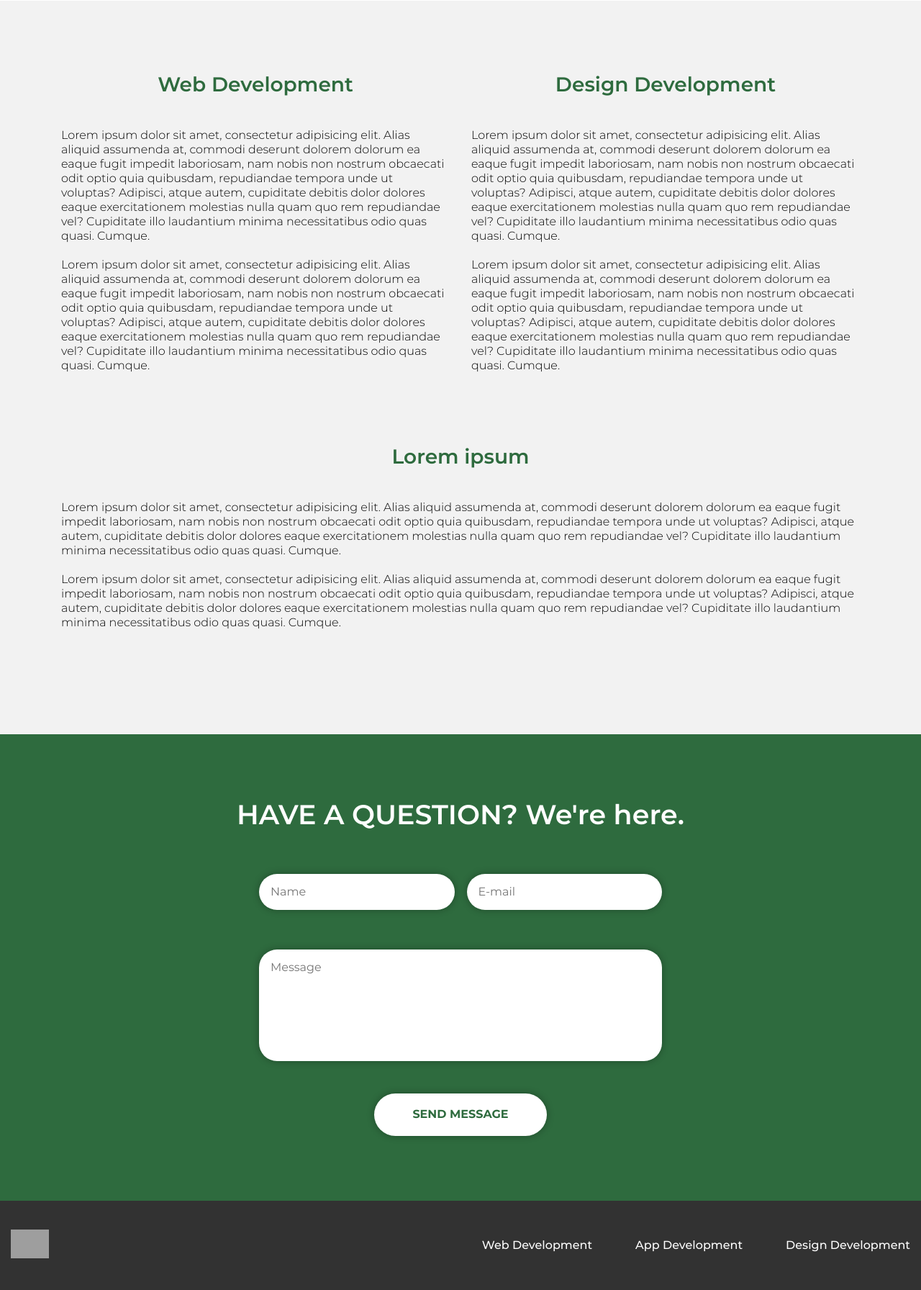
After one commit to 1ngvar/wp_custom-grid, a PHP site: page /appdev.php in a window 1280 px wide. The commit adds this page. Shown: the part 1785-3577 px from the top of the page at 72% size. Run offline with PHP 8.4, Linux system fonts and the light colour scheme; grey boxes are pictures that could not be loaded.

Commit message:
Finished App page

```diff
--- /dev/null
+++ b/app/appdev.php
@@ -0,0 +1,98 @@
+	<?php include("header.php"); ?>
+	<div class="header-content">
+		<div class="container">
+			<h1>App Development</h1>
+			<p>Lorem ipsum dolor sit amet, consectetur adipiscing elit. Trustuque nisl tempor nisl, lectus in amet ac nunc. Laoreet hui enim morbi morbi  aenean sem tellus. Augue trustique libero quis disgnissim.</p>
+			<a href="#" class="btn-start">GETTING STARTED</a>
+		</div>
+	</div>
+</header>
+
+<section class="block-text" id="webdev">
+	<div class="container">
+		<div class="row align-items-center">
+            <div class="col-lg-6">
+                <img src="assets/img/app.png" alt="laptop">
+            </div>
+            <div class="col-lg-6">
+                <div class="text-wrap">
+                    <h2>App Development</h2>
+                    <p>Lorem ipsum dolor sit amet, consectetur adipisicing elit. Alias aliquid assumenda at, commodi deserunt dolorem dolorum ea eaque fugit impedit laboriosam, nam nobis non nostrum obcaecati odit optio quia quibusdam, repudiandae tempora unde ut voluptas? Adipisci, atque autem, cupiditate debitis dolor dolores eaque exercitationem molestias nulla quam quo rem repudiandae vel? Cupiditate illo laudantium minima necessitatibus odio quas quasi. Cumque.
+                        <br><br>
+                        Lorem ipsum dolor sit amet, consectetur adipisicing elit. Alias aliquid assumenda at, commodi deserunt dolorem dolorum ea eaque fugit impedit laboriosam, nam nobis non nostrum obcaecati odit optio quia quibusdam, repudiandae tempora unde ut voluptas? Adipisci, atque autem, cupiditate debitis dolor dolores eaque exercitationem molestias nulla quam quo rem repudiandae vel? Cupiditate illo laudantium minima necessitatibus odio quas quasi. Cumque.</p>
+                </div>
+            </div>
+
+        </div>
+	</div>
+</section>
+
+<section class="block-text white" id="appdev">
+	<div class="container">
+		<div class="row align-items-center flex-lg-row-reverse">
+			<div class="col-lg-6">
+				<img src="assets/img/group.png" alt="img-text2">
+			</div>
+			<div class="col-lg-6">
+				<div class="text-center">
+					<h2>Lorem ipsum</h2>
+                    <ul class="lorem">
+                        <li><span>✔</span> Lorem ipsum</li>
+                        <li><span>✔</span> Lorem ipsum</li>
+                        <li><span>✔</span> Lorem ipsum</li>
+                        <li><span>✔</span> Lorem ipsum</li>
+                        <li><span>✔</span> Lorem ipsum</li>
+                        <li><span>✔</span> Lorem ipsum</li>
+                    </ul>
+
+                </div>
+			</div>
+		</div>
+	</div>
+</section>
+
+<section class="block-text" id="desdev">
+	<div class="container">
+		<div class="row align-items-center">
+			<div class="col-lg-6">
+					<h2 class="text-center">Web Development</h2>
+					<p>Lorem ipsum dolor sit amet, consectetur adipisicing elit. Alias aliquid assumenda at, commodi deserunt dolorem dolorum ea eaque fugit impedit laboriosam, nam nobis non nostrum obcaecati odit optio quia quibusdam, repudiandae tempora unde ut voluptas? Adipisci, atque autem, cupiditate debitis dolor dolores eaque exercitationem molestias nulla quam quo rem repudiandae vel? Cupiditate illo laudantium minima necessitatibus odio quas quasi. Cumque.
+					<br><br>
+					Lorem ipsum dolor sit amet, consectetur adipisicing elit. Alias aliquid assumenda at, commodi deserunt dolorem dolorum ea eaque fugit impedit laboriosam, nam nobis non nostrum obcaecati odit optio quia quibusdam, repudiandae tempora unde ut voluptas? Adipisci, atque autem, cupiditate debitis dolor dolores eaque exercitationem molestias nulla quam quo rem repudiandae vel? Cupiditate illo laudantium minima necessitatibus odio quas quasi. Cumque.</p>
+			</div>
+			<div class="col-lg-6">
+					<h2 class="text-center">Design Development</h2>
+					<p>Lorem ipsum dolor sit amet, consectetur adipisicing elit. Alias aliquid assumenda at, commodi deserunt dolorem dolorum ea eaque fugit impedit laboriosam, nam nobis non nostrum obcaecati odit optio quia quibusdam, repudiandae tempora unde ut voluptas? Adipisci, atque autem, cupiditate debitis dolor dolores eaque exercitationem molestias nulla quam quo rem repudiandae vel? Cupiditate illo laudantium minima necessitatibus odio quas quasi. Cumque.
+					<br><br>
+					Lorem ipsum dolor sit amet, consectetur adipisicing elit. Alias aliquid assumenda at, commodi deserunt dolorem dolorum ea eaque fugit impedit laboriosam, nam nobis non nostrum obcaecati odit optio quia quibusdam, repudiandae tempora unde ut voluptas? Adipisci, atque autem, cupiditate debitis dolor dolores eaque exercitationem molestias nulla quam quo rem repudiandae vel? Cupiditate illo laudantium minima necessitatibus odio quas quasi. Cumque.</p>
+			</div>
+		</div>
+
+        <br><br><br>
+        <div class="row">
+            <div class="col-12">
+                <h2 class="text-center">Lorem ipsum</h2>
+                <p>Lorem ipsum dolor sit amet, consectetur adipisicing elit. Alias aliquid assumenda at, commodi deserunt dolorem dolorum ea eaque fugit impedit laboriosam, nam nobis non nostrum obcaecati odit optio quia quibusdam, repudiandae tempora unde ut voluptas? Adipisci, atque autem, cupiditate debitis dolor dolores eaque exercitationem molestias nulla quam quo rem repudiandae vel? Cupiditate illo laudantium minima necessitatibus odio quas quasi. Cumque.
+                    <br><br>
+                    Lorem ipsum dolor sit amet, consectetur adipisicing elit. Alias aliquid assumenda at, commodi deserunt dolorem dolorum ea eaque fugit impedit laboriosam, nam nobis non nostrum obcaecati odit optio quia quibusdam, repudiandae tempora unde ut voluptas? Adipisci, atque autem, cupiditate debitis dolor dolores eaque exercitationem molestias nulla quam quo rem repudiandae vel? Cupiditate illo laudantium minima necessitatibus odio quas quasi. Cumque.</p>
+
+            </div>
+        </div>
+	</div>
+</section>
+
+<section class="block-form">
+	<div class="container">
+		<h2>HAVE A QUESTION? We're here.</h2>
+		<form id="form">
+			<div class="row-form">
+				<input type="text" name="name" placeholder="Name" required="required">
+				<input type="email" name="email" placeholder="E-mail" required="required">
+			</div>
+			<textarea name="message" required="required" placeholder="Message"></textarea>
+			<button type="submit">Send Message</button>
+		</form>
+	</div>
+</section>
+
+<?php include("footer.php"); ?>
--- a/app/index.php
+++ b/app/index.php
@@ -72,12 +72,12 @@
 			</div>
 			<div class="col-lg-6">
 				<div class="text-wrap">
-					<h2>App Development</h2>
+                    <h2><a href="appdev.php">App Development</a></h2>
 					<p>Lorem ipsum dolor sit amet, consectetur adipisicing elit. Alias aliquid assumenda at, commodi deserunt dolorem dolorum ea eaque fugit impedit laboriosam, nam nobis non nostrum obcaecati odit optio quia quibusdam, repudiandae tempora unde ut voluptas? Adipisci, atque autem, cupiditate debitis dolor dolores eaque exercitationem molestias nulla quam quo rem repudiandae vel? Cupiditate illo laudantium minima necessitatibus odio quas quasi. Cumque.
 					<br><br>
 					Lorem ipsum dolor sit amet, consectetur adipisicing elit. Alias aliquid assumenda at, commodi deserunt dolorem dolorum ea eaque fugit impedit laboriosam, nam nobis non nostrum obcaecati odit optio quia quibusdam, repudiandae tempora unde ut voluptas? Adipisci, atque autem, cupiditate debitis dolor dolores eaque exercitationem molestias nulla quam quo rem repudiandae vel? Cupiditate illo laudantium minima necessitatibus odio quas quasi. Cumque.</p>
 					<div class="btn-wrap">
-						<a href="#" class="btn-more"><svg fill="#2E6B3E" xmlns="http://www.w3.org/2000/svg" viewBox="0 0 451.846 451.847"><path d="M345.441 248.292L151.154 442.573c-12.359 12.365-32.397 12.365-44.75 0-12.354-12.354-12.354-32.391 0-44.744L278.318 225.92 106.409 54.017c-12.354-12.359-12.354-32.394 0-44.748 12.354-12.359 32.391-12.359 44.75 0l194.287 194.284c6.177 6.18 9.262 14.271 9.262 22.366 0 8.099-3.091 16.196-9.267 22.373z"/></svg></a>
+						<a href="appdev.php" class="btn-more"><svg fill="#2E6B3E" xmlns="http://www.w3.org/2000/svg" viewBox="0 0 451.846 451.847"><path d="M345.441 248.292L151.154 442.573c-12.359 12.365-32.397 12.365-44.75 0-12.354-12.354-12.354-32.391 0-44.744L278.318 225.92 106.409 54.017c-12.354-12.359-12.354-32.394 0-44.748 12.354-12.359 32.391-12.359 44.75 0l194.287 194.284c6.177 6.18 9.262 14.271 9.262 22.366 0 8.099-3.091 16.196-9.267 22.373z"/></svg></a>
 					</div>
 				</div>
 			</div>
```
